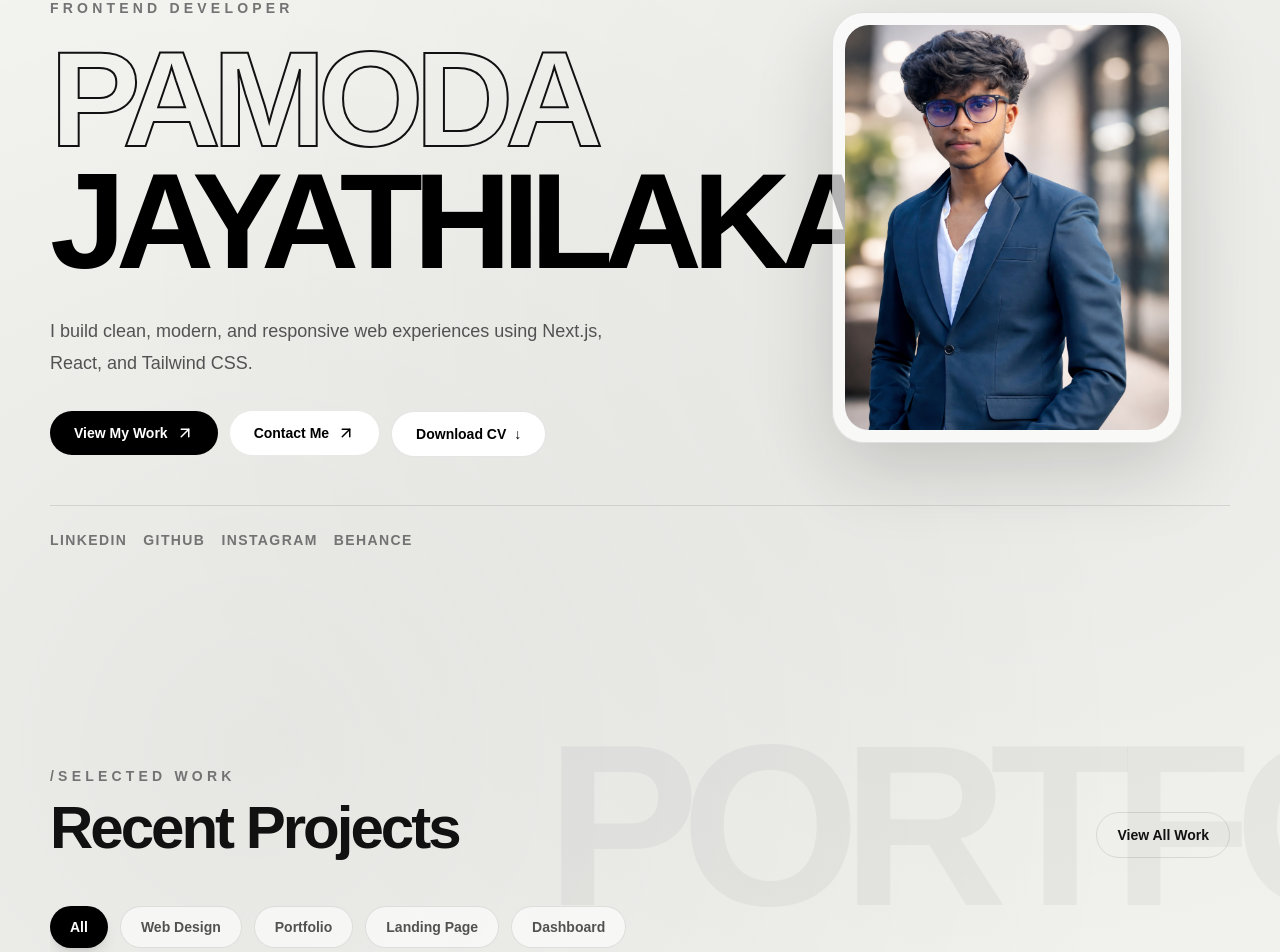
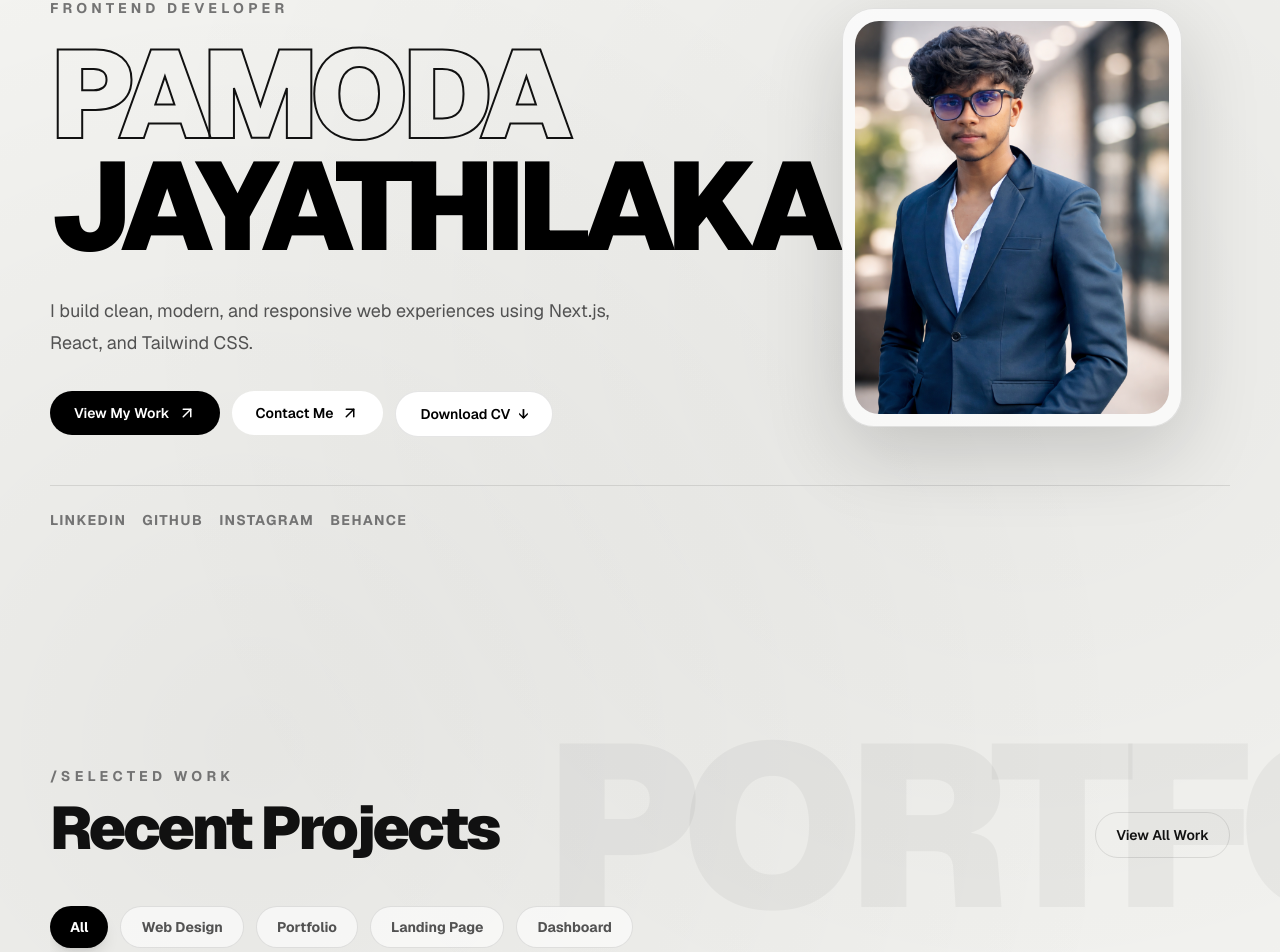
Before and after one commit to pamoda2004/Portfolio_NextJs, a Next.js app: page / in a window 1280 px wide. Shown: the part 130-1082 px from the top of the page. Built offline with nearby package versions, Linux system fonts and the light colour scheme.

Commit message:
Update files

```diff
--- a/app/globals.css
+++ b/app/globals.css
@@ -29,14 +29,13 @@ body {
     radial-gradient(circle at 80% 10%, rgba(0, 0, 0, 0.05), transparent 22%),
     var(--background);
   color: var(--foreground);
-  font-family: Arial, Helvetica, sans-serif;
+  font-family: var(--font-geist), Arial, Helvetica, sans-serif;
   text-rendering: optimizeLegibility;
   -webkit-font-smoothing: antialiased;
+  -moz-osx-font-smoothing: grayscale;
 }
 
-/* Fallback for older browsers */
 @supports not (overflow: clip) {
-
   html,
   body {
     overflow-x: hidden;
@@ -71,7 +70,6 @@ a {
   margin-inline: auto;
 }
 
-/* Hide horizontal filter scrollbar */
 .scrollbar-hide {
   -ms-overflow-style: none;
   scrollbar-width: none;
@@ -81,14 +79,12 @@ a {
   display: none;
 }
 
-/* Desktop custom cursor support */
 @media (pointer: fine) {
   body {
     cursor: default;
   }
 }
 
-/* Phase 4 final polish */
 .text-balance {
   text-wrap: balance;
 }
@@ -109,9 +105,8 @@ a {
   background-size: 28px 28px;
 }
 
-/* Mobile animation and layout support */
+/* Tablet and mobile typography */
 @media (max-width: 768px) {
-
   h1,
   h2 {
     word-break: normal;
@@ -120,6 +115,7 @@ a {
   }
 }
 
+/* Small screen final polish */
 @media (max-width: 640px) {
   .container-main {
     width: min(100% - 24px, 1180px);
@@ -131,9 +127,32 @@ a {
       var(--background);
   }
 
+  h1 {
+    max-width: 100%;
+    letter-spacing: -0.04em;
+    line-height: 0.98;
+    word-break: normal;
+    overflow-wrap: normal;
+    hyphens: none;
+  }
+
+  h2 {
+    max-width: 100%;
+    letter-spacing: -0.03em;
+    line-height: 1.05;
+    word-break: normal;
+    overflow-wrap: normal;
+    hyphens: none;
+  }
+
+  p {
+    font-size: 0.95rem;
+    line-height: 1.7;
+  }
+
   .outline-text {
-    -webkit-text-stroke: 1.1px #111111;
-    text-stroke: 1.1px #111111;
+    -webkit-text-stroke: 1px #111111;
+    text-stroke: 1px #111111;
   }
 
   [data-mobile-animate="true"] {
@@ -141,7 +160,7 @@ a {
   }
 }
 
-/* Accessibility: only reduce animations when user enabled Reduce Motion */
+/* Accessibility */
 @media (prefers-reduced-motion: reduce) {
   html {
     scroll-behavior: auto;
@@ -156,19 +175,3 @@ a {
     transition-duration: 0.001ms !important;
   }
 }
-
-/* Final mobile text visibility fix */
-@media (max-width: 640px) {
-
-  h1,
-  h2 {
-    max-width: 100%;
-    word-break: normal;
-    overflow-wrap: normal;
-    hyphens: none;
-  }
-
-  .container-main {
-    width: min(100% - 24px, 1180px);
-  }
-}
--- a/app/layout.tsx
+++ b/app/layout.tsx
@@ -1,10 +1,17 @@
 import type { Metadata } from "next";
+import { Geist } from "next/font/google";
 import "./globals.css";
 import Header from "@/components/Header";
 import SmoothScroll from "@/components/SmoothScroll";
 import Loader from "@/components/Loader";
 import PageTransition from "@/components/PageTransition";
 import CustomCursor from "@/components/CustomCursor";
+
+const geist = Geist({
+  subsets: ["latin"],
+  variable: "--font-geist",
+  display: "swap",
+});
 
 export const metadata: Metadata = {
   metadataBase: new URL("https://nextjsportfolio-gray.vercel.app"),
@@ -57,7 +64,7 @@ export default function RootLayout({
 }>) {
   return (
     <html lang="en">
-      <body>
+      <body className={geist.variable}>
         <SmoothScroll />
         <Loader />
         <PageTransition />
--- a/app/services/page.tsx
+++ b/app/services/page.tsx
@@ -14,11 +14,11 @@ export default function ServicesPage() {
     <main className="pt-32">
       <section className="container-main py-10 md:py-16">
         <Reveal>
-          <p className="mb-3 text-sm font-bold uppercase tracking-[0.3em] text-neutral-500">
+          <p className="mb-3 text-xs font-bold uppercase tracking-[0.24em] text-neutral-500 sm:text-sm sm:tracking-[0.3em]">
             /Services
           </p>
 
-          <h1 className="max-w-5xl text-[clamp(2.65rem,11.5vw,4.7rem)] font-black uppercase leading-[0.98] tracking-[-0.055em] sm:text-[clamp(3.2rem,10vw,6rem)] md:text-7xl md:leading-none">
+          <h1 className="max-w-5xl text-[clamp(2.55rem,11vw,4.8rem)] font-black uppercase leading-[0.98] tracking-[-0.04em] sm:text-[clamp(3.2rem,9vw,6rem)] md:text-8xl md:leading-none md:tracking-[-0.06em]">
             Design and development services
           </h1>
 
@@ -41,7 +41,7 @@ export default function ServicesPage() {
                 />
 
                 <div className="p-4">
-                  <h2 className="text-2xl font-black tracking-[-0.04em] md:text-3xl">
+                  <h2 className="text-2xl font-black leading-tight tracking-[-0.035em] md:text-3xl md:tracking-[-0.04em]">
                     {service.title}
                   </h2>
 
--- a/components/Hero.tsx
+++ b/components/Hero.tsx
@@ -15,7 +15,7 @@ export default function Hero() {
               initial={{ opacity: 0, x: -24 }}
               animate={{ opacity: 1, x: 0 }}
               transition={{ duration: 0.7 }}
-              className="mb-5 text-sm font-semibold uppercase tracking-[0.3em] text-neutral-500"
+              className="mb-5 text-xs font-bold uppercase tracking-[0.24em] text-neutral-500 sm:text-sm sm:tracking-[0.3em]"
             >
               {profile.role}
             </motion.p>
@@ -31,7 +31,7 @@ export default function Hero() {
                   },
                 },
               }}
-              className="max-w-full leading-[0.9] tracking-[-0.05em]"
+              className="max-w-full leading-[0.95] tracking-[-0.035em] sm:leading-[0.9] md:tracking-[-0.05em]"
             >
               <motion.span
                 variants={{
@@ -39,7 +39,7 @@ export default function Hero() {
                   show: { opacity: 1, y: 0, filter: "blur(0px)" },
                 }}
                 transition={{ duration: 0.8 }}
-                className="outline-text block text-[clamp(2.7rem,13vw,7rem)] font-black uppercase tracking-[-0.06em] sm:text-[clamp(3.2rem,12vw,8.5rem)]"
+                className="outline-text block text-[clamp(2.35rem,11vw,5.8rem)] font-black uppercase tracking-[-0.03em] sm:text-[clamp(3.1rem,10vw,7.8rem)] md:tracking-[-0.06em]"
               >
                 {profile.firstName}
               </motion.span>
@@ -50,7 +50,7 @@ export default function Hero() {
                   show: { opacity: 1, y: 0, filter: "blur(0px)" },
                 }}
                 transition={{ duration: 0.8 }}
-                className="block text-[clamp(2.7rem,13vw,7rem)] font-black uppercase tracking-[-0.07em] text-black sm:text-[clamp(3.2rem,12vw,8.5rem)]"
+                className="block text-[clamp(2.35rem,11vw,5.8rem)] font-black uppercase tracking-[-0.035em] text-black sm:text-[clamp(3.1rem,10vw,7.8rem)] md:tracking-[-0.065em]"
               >
                 {profile.lastName}
               </motion.span>
@@ -60,7 +60,7 @@ export default function Hero() {
               initial={{ opacity: 0, y: 24 }}
               animate={{ opacity: 1, y: 0 }}
               transition={{ delay: 0.5, duration: 0.7 }}
-              className="mt-8 max-w-xl text-base leading-7 text-neutral-600 md:text-lg md:leading-8"
+              className="mt-6 max-w-xl text-[0.95rem] leading-7 text-neutral-600 sm:text-base md:mt-8 md:text-lg md:leading-8"
             >
               {profile.bio}
             </motion.p>
@@ -69,7 +69,7 @@ export default function Hero() {
               initial={{ opacity: 0, y: 24 }}
               animate={{ opacity: 1, y: 0 }}
               transition={{ delay: 0.65, duration: 0.7 }}
-              className="mt-8 flex flex-wrap gap-3"
+              className="mt-7 flex flex-wrap gap-3 md:mt-8"
             >
               <MagneticButton href="/work">View My Work</MagneticButton>
 
@@ -81,7 +81,7 @@ export default function Hero() {
                 href="/cv/Pamoda-Jayathilaka-CV.pdf"
                 download
                 data-cursor="hover"
-                className="inline-flex items-center gap-2 rounded-full border border-black/10 bg-white px-6 py-3 text-sm font-semibold text-black transition hover:bg-black hover:text-white hover:shadow-xl active:scale-95"
+                className="inline-flex items-center gap-2 rounded-full border border-black/10 bg-white px-5 py-3 text-sm font-semibold text-black transition hover:bg-black hover:text-white hover:shadow-xl active:scale-95 sm:px-6"
               >
                 Download CV
                 <span aria-hidden="true">↓</span>
@@ -102,21 +102,23 @@ export default function Hero() {
               mx-auto
               mt-10
               w-full
-              max-w-[280px]
+              max-w-[260px]
               overflow-hidden
-              rounded-[2rem]
+              rounded-[1.6rem]
               border
               border-black/10
               bg-white/70
-              p-3
+              p-2.5
               shadow-[0_25px_80px_rgba(0,0,0,0.16)]
-              sm:max-w-[320px]
+              sm:max-w-[300px]
+              sm:rounded-[2rem]
+              sm:p-3
               md:mt-0
               lg:ml-auto
               lg:mr-8
-              lg:max-w-[330px]
+              lg:max-w-[320px]
               xl:mr-12
-              xl:max-w-[350px]
+              xl:max-w-[340px]
             "
           >
             <Image
@@ -125,7 +127,7 @@ export default function Hero() {
               width={520}
               height={650}
               priority
-              className="aspect-[4/5] w-full rounded-[1.5rem] object-cover object-center"
+              className="aspect-[4/5] w-full rounded-[1.25rem] object-cover object-center sm:rounded-[1.5rem]"
             />
           </motion.div>
         </div>
@@ -142,7 +144,7 @@ export default function Hero() {
               },
             },
           }}
-          className="mt-12 flex flex-wrap gap-4 border-t border-black/10 pt-6"
+          className="mt-10 flex flex-wrap gap-3 border-t border-black/10 pt-5 sm:gap-4 md:mt-12 md:pt-6"
         >
           {socialLinks.map((link) => (
             <motion.a
@@ -152,7 +154,7 @@ export default function Hero() {
                 show: { opacity: 1, y: 0 },
               }}
               href={link.href}
-              className="text-sm font-semibold uppercase tracking-widest text-neutral-500 transition hover:text-black"
+              className="text-xs font-bold uppercase tracking-[0.18em] text-neutral-500 transition hover:text-black sm:text-sm sm:tracking-widest"
             >
               {link.label}
             </motion.a>
```
Also changed, not shown: app/contact/page.tsx (+9 -9 lines), app/experience/page.tsx (+21 -15 lines), app/work/[slug]/page.tsx (+14 -14 lines), components/Header.tsx (+6 -6 lines).
